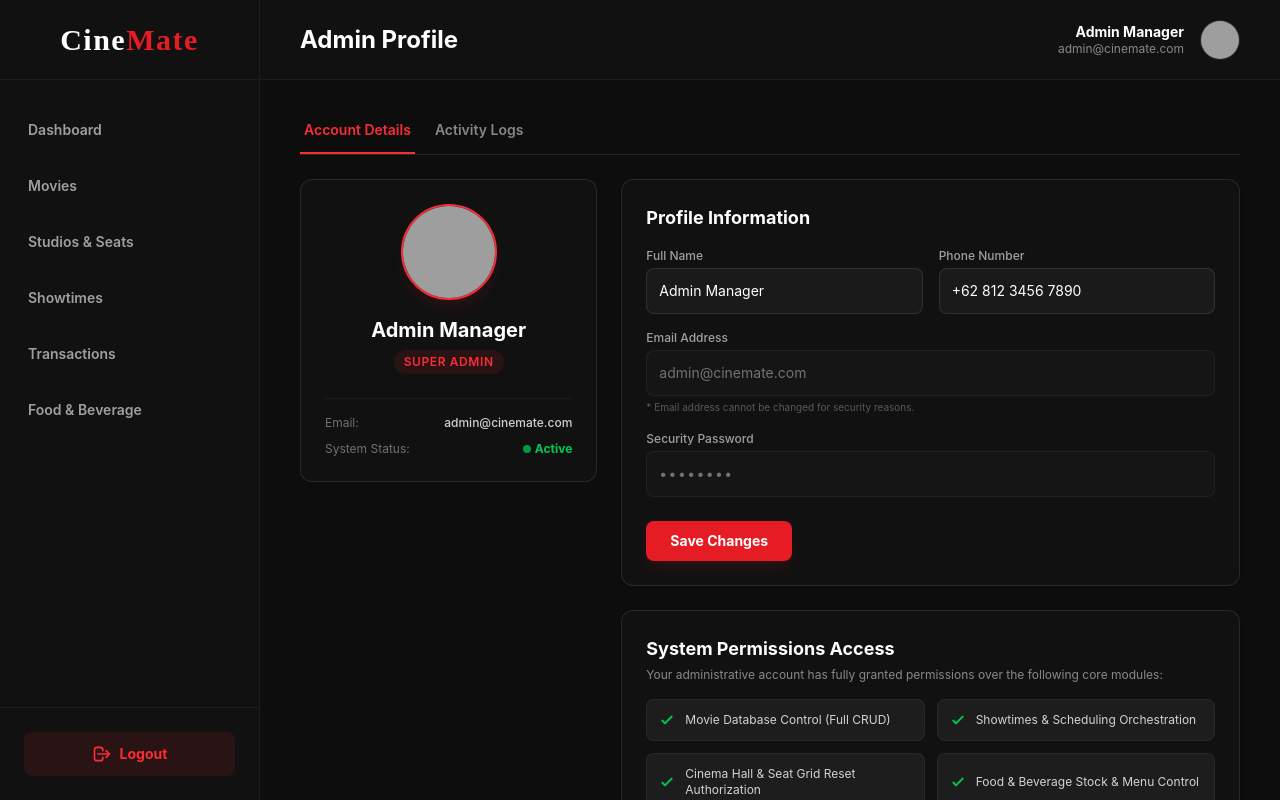
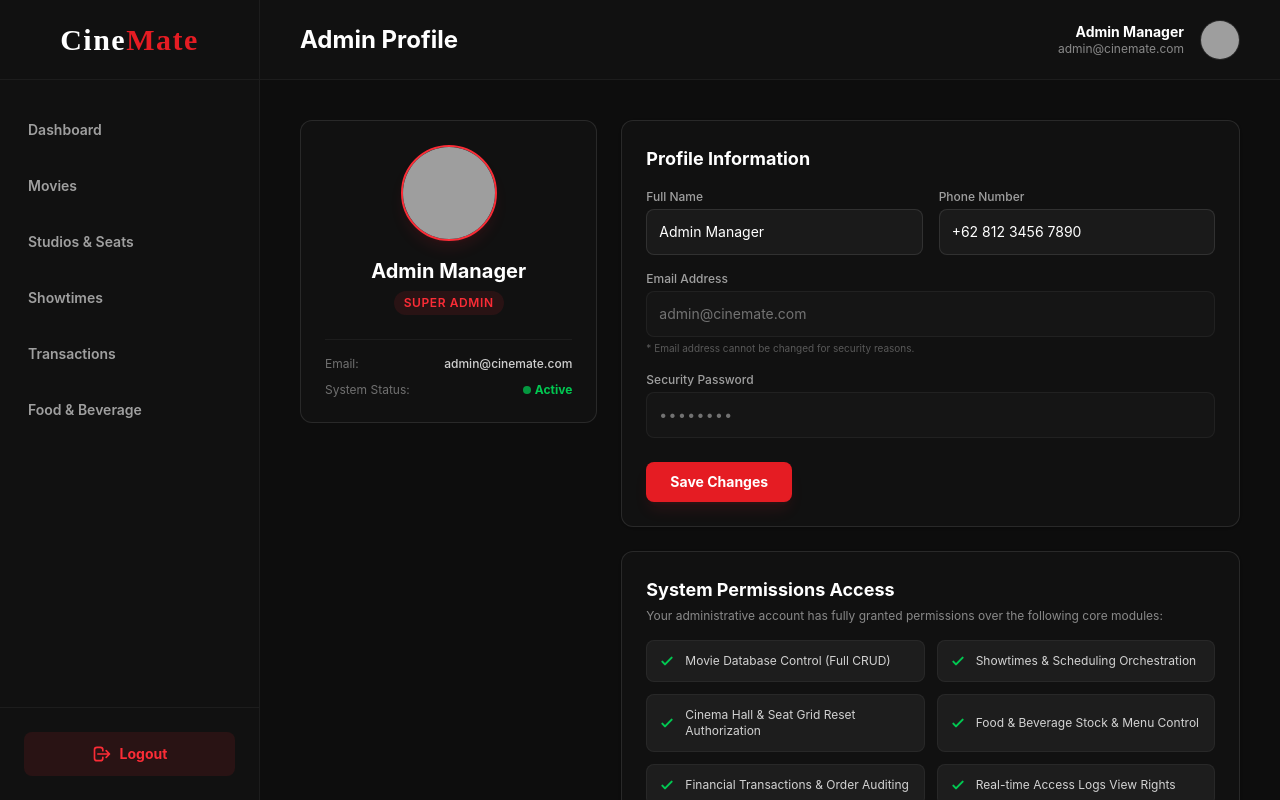
Before and after one commit to MMADUs/CineMate, a React (Vite) app in the folder client/: page /admin/profile in a window 1280 px wide. Built offline with nearby package versions, Linux system fonts and the light colour scheme; grey boxes are pictures that could not be loaded; a web font is replaced by a local one.

Commit message:
refactor: clean up AdminProfilePage logs and fix memoization error

```diff
--- a/client/src/pages/admin/AdminProfilePage.tsx
+++ b/client/src/pages/admin/AdminProfilePage.tsx
@@ -1,25 +1,10 @@
-import React, { useState } from 'react';
-import { useForm } from 'react-hook-form';
+import React from 'react';
+import { useForm, useWatch } from 'react-hook-form';
 import { zodResolver } from '@hookform/resolvers/zod';
 import * as z from 'zod';
 import { AdminLayout } from '../../components/layout/AdminLayouts';
 
-interface AdminLog {
-    id: string;
-    action: string;
-    target: string;
-    timestamp: string;
-    status: 'Success' | 'Failed';
-}
-
-const RECENT_LOGS: AdminLog[] = [
-    { id: 'LOG-001', action: 'Updated Studio Grid Setup', target: 'Graha Bintaro - Studio 1', timestamp: 'Today, 21:45 WIB', status: 'Success' },
-    { id: 'LOG-002', action: 'Added New F&B Item', target: 'Caramel Popcorn (L)', timestamp: 'Today, 20:15 WIB', status: 'Success' },
-    { id: 'LOG-003', action: 'Modified Movie Details', target: 'JOKER (Now Playing)', timestamp: 'Yesterday, 18:30 WIB', status: 'Success' },
-    { id: 'LOG-004', action: 'Failed Login Attempt', target: 'Unknown IP (192.168.1.50)', timestamp: '18 May 2026, 23:10 WIB', status: 'Failed' },
-    { id: 'LOG-005', action: 'Deleted Showtime Slot', target: 'Studio 2 - 13:00 WIB', timestamp: '17 May 2026, 14:00 WIB', status: 'Success' },
-];
-
+// Skema Validasi Zod
 const adminProfileSchema = z.object({
     fullName: z.string().min(3, "Name must be at least 3 characters."),
     phone: z.string().min(10, "Please enter a valid phone number."),
@@ -28,12 +13,11 @@ const adminProfileSchema = z.object({
 type AdminProfileValues = z.infer<typeof adminProfileSchema>;
 
 export const AdminProfilePage: React.FC = () => {
-    const [activeTab, setActiveTab] = useState<'profile' | 'logs'>('profile');
-
+    // React Hook Form
     const {
         register,
         handleSubmit,
-        watch,
+        control,
         formState: { errors },
     } = useForm<AdminProfileValues>({
         resolver: zodResolver(adminProfileSchema),
@@ -43,8 +27,10 @@ export const AdminProfilePage: React.FC = () => {
         }
     });
 
-    // eslint-disable-next-line react-hooks/incompatible-library
-    const displayFullName = watch('fullName');
+    const displayFullName = useWatch({
+        control,
+        name: 'fullName',
+    });
 
     const onSubmit = (data: AdminProfileValues) => {
         alert(`Admin profile updated successfully!\nNew Name: ${data.fullName}\nNew Phone: ${data.phone}`);
@@ -52,32 +38,6 @@ export const AdminProfilePage: React.FC = () => {
 
     return (
         <AdminLayout title="Admin Profile">
-            <div className="flex flex-col gap-6">
-
-                <div className="flex border-b border-white/10 gap-4">
-                    <button
-                        onClick={() => setActiveTab('profile')}
-                        className={`pb-3 text-sm font-semibold transition-colors border-b-2 px-1 ${
-                            activeTab === 'profile'
-                            ? 'border-red-500 text-red-500'
-                            : 'border-transparent text-white/50 hover:text-white'
-                        }`}
-                    >
-                        Account Details
-                    </button>
-                    <button
-                        onClick={() => setActiveTab('logs')}
-                        className={`pb-3 text-sm font-semibold transition-colors border-b-2 px-1 ${
-                            activeTab === 'logs'
-                            ? 'border-red-500 text-red-500'
-                            : 'border-transparent text-white/50 hover:text-white'
-                        }`}
-                    >
-                        Activity Logs
-                    </button>
-                </div>
-
-                {activeTab === 'profile' ? (
             <div className="grid grid-cols-1 lg:grid-cols-3 gap-6 animate-fadeIn">
 
                 <div className="rounded-xl border border-white/10 bg-[#111111] p-6 text-center flex flex-col items-center justify-center h-fit">
@@ -174,7 +134,7 @@ export const AdminProfilePage: React.FC = () => {
                             ].map((perm, idx) => (
                                 <div key={idx} className="flex items-center gap-2.5 bg-white/5 p-3 rounded-lg border border-white/5 text-xs text-white/80">
                                     <svg className="h-4 w-4 text-green-500 shrink-0" fill="none" stroke="currentColor" viewBox="0 0 24 24">
-                                                <path strokeLinecap="round" strokeLinejoin="round" strokeWidth="3" d="M5 13l4 4L19 7" />
+                                        <path strokeLinecap="round" strokeLinejoin="round" strokeWidth={3} d="M5 13l4 4L19 7" />
                                     </svg>
                                     {perm}
                                 </div>
@@ -184,44 +144,6 @@ export const AdminProfilePage: React.FC = () => {
 
                 </div>
             </div>
-                ) : (
-                    <div className="bg-[#111111] border border-white/10 rounded-xl shadow-xl overflow-hidden flex flex-col animate-fadeIn">
-                        <div className="overflow-x-auto">
-                            <table className="w-full text-left border-collapse min-w-175">
-                                <thead>
-                                    <tr className="bg-white/5 border-b border-white/5 text-white/70 text-xs uppercase tracking-wider">
-                                        <th className="py-4 px-6 font-semibold">Log ID</th>
-                                        <th className="py-4 px-6 font-semibold">Action Performed</th>
-                                        <th className="py-4 px-6 font-semibold">Target Object</th>
-                                        <th className="py-4 px-6 font-semibold">Timestamp</th>
-                                        <th className="py-4 px-6 font-semibold text-center">Status</th>
-                                    </tr>
-                                </thead>
-                                <tbody className="divide-y divide-white/5 text-sm">
-                                    {RECENT_LOGS.map((log) => (
-                                        <tr key={log.id} className="hover:bg-white/1 transition-colors">
-                                            <td className="py-4 px-6 font-bold text-white/40">{log.id}</td>
-                                            <td className="py-4 px-6 font-semibold text-white">{log.action}</td>
-                                            <td className="py-4 px-6 text-white/70 italic">{log.target}</td>
-                                            <td className="py-4 px-6 text-white/50 text-xs">{log.timestamp}</td>
-                                            <td className="py-4 px-6 text-center">
-                                                <span className={`px-2.5 py-0.5 rounded-full text-[10px] uppercase font-bold ${
-                                                    log.status === 'Success'
-                                                    ? 'bg-green-500/15 text-green-500'
-                                                    : 'bg-red-500/15 text-red-500'
-                                                }`}>
-                                                    {log.status}
-                                                </span>
-                                            </td>
-                                        </tr>
-                                    ))}
-                                </tbody>
-                            </table>
-                        </div>
-                    </div>
-                )}
-
-            </div>
         </AdminLayout>
     );
 };
```
Lines whose indentation alone changed are shown as unchanged.
